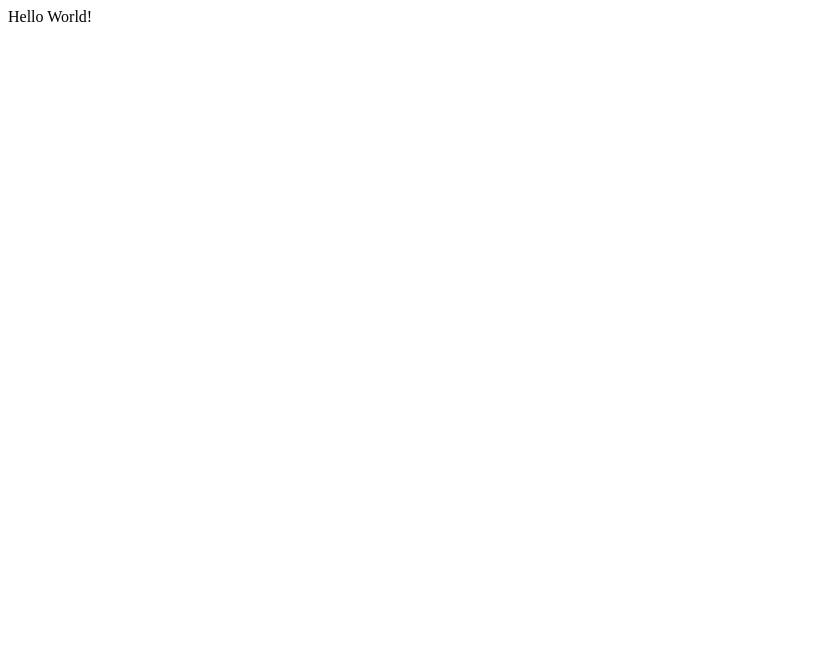
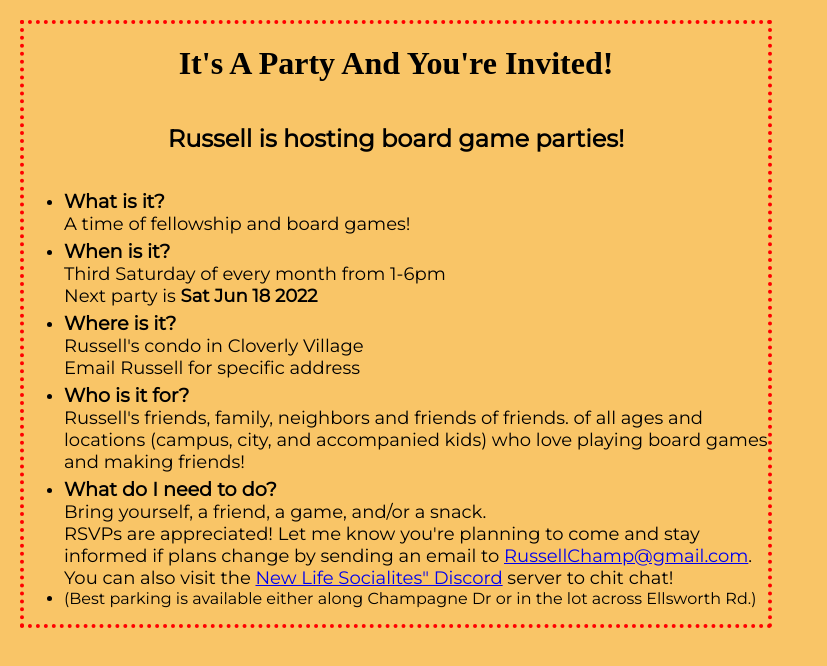
Before and after one commit to RussellChamp/RussellChamp.github.io, a plain HTML site: page index.html in a window 1280 px wide. Shown: the whole page, without its empty margins (0-827 px from the left). Drawn offline with Linux system fonts and the light colour scheme; a web font is replaced by a local one.

Commit message:
content stuff

```diff
--- a/index.html
+++ b/index.html
@@ -1,9 +1,91 @@
 <!DOCTYPE html>
 <html>
     <head>
-        <title>My cool website</title>
+        <title>Russell's Board Games Party</title>
+        <link rel="stylesheet" href="https://fonts.googleapis.com/css?family=Montserrat">
+        <link rel="stylesheet" href="https://fonts.googleapis.com/css?family=Bebas-Neue">
+        <style>
+            body {
+                font-family: 'Montserrat';
+                display: block;
+                background-color: #f7a716a6;
+                margin: 20px;
+            }
+            .title {
+                font-family: 'Bebas-Neue';
+            }
+            .c {
+                display: flex;
+                flex-direction: column;
+                align-items: center;
+                max-width: 60%;
+                border: dotted red 4px;
+            }
+            .q {
+                margin-top: 4px;
+                display: block;
+                font-weight: bold;
+                font-size: larger;
+            }
+            .a {
+                display: block;
+                font-size: large;
+            }
+            .date {
+                font-weight: bold;
+            }
+        </style>
+        <script>
+            let nextParty = () => {
+                var now = new Date();
+                var iter = new Date(now.getFullYear(), now.getMonth(), 0);
+                var skipDays = 3;
+                while (skipDays > 0) {
+                    iter.setDate(iter.getDate()+1)
+                    if (iter.getDay() == 6 /*Saturday*/) {
+                        skipDays -= 1;
+                    }
+                }
+                return iter.toDateString();
+            }
+
+        </script>
     </head>
     <body>
-        Hello World!
+        <div class="c">
+            <h1 class="title">It's A Party And You're Invited!</h1>
+            <h2>Russell is hosting board game parties!</h2>
+            <div>
+                <ul>
+                    <li>
+                        <span class="q">What is it?</span>
+                        <span class="a">A time of fellowship and board games!</span>
+                    </li>
+                    <li>
+                        <span class="q">When is it?</span>
+                        <span class="a">Third Saturday of every month from 1-6pm</span>
+                        <span class="a">Next party is <span class="date"><script>document.write(nextParty())</script></span></span>
+                    </li>
+                    <li>
+                        <span class="q">Where is it?</span>
+                        <span class="a">Russell's condo in Cloverly Village</span>
+                        <span class="a">Email Russell for specific address</span>
+                    </li>
+                    <li>
+                        <span class="q">Who is it for?</span>
+                        <span class="a">Russell's friends, family, neighbors and friends of friends. of all ages and locations (campus, city, and accompanied kids) who love playing board games and making friends!</span>
+                    </li>
+                    <li>
+                        <span class="q">What do I need to do?</span>
+                        <span class="a">Bring yourself, a friend, a game, and/or a snack.</span>
+                        <span class="a">RSVPs are appreciated! Let me know you're planning to come and stay informed if plans change by sending an email to <script>document.write('<a href="mai' + 'lto:Russell' + 'Champ@g' + 'mai' + 'l.com">Russell' + 'Champ@gm' + 'ail.' + 'com' + '</a>')</script>.</span>
+                        <span class="a">You can also visit the <a href="https://discord.com/invite/XvBTQXdhcN">New Life Socialites" Discord</a> server to chit chat!</span>
+                    </li>
+                    <li>
+                        (Best parking is available either along Champagne Dr or in the lot across Ellsworth Rd.)
+                    </li>
+                </ul>
+            </div>
+        </div>
     </body>
 </html>
```
